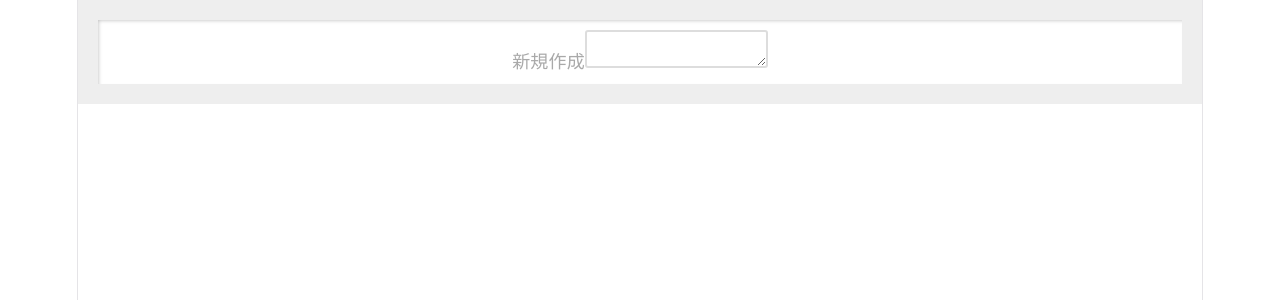
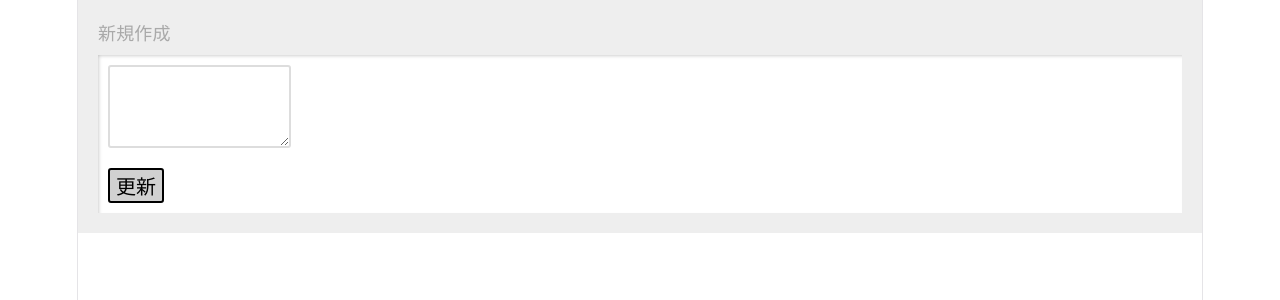
Before and after one commit to koguchi-e/react-memo-app, a React (Vite) app: page / in a window 1280 px wide. Shown: the top 300 px of the page. Built offline with nearby package versions, Linux system fonts and the light colour scheme.

Commit message:
更新ボタンを追加

```diff
--- a/src/App.css
+++ b/src/App.css
@@ -11,9 +11,25 @@
 
 .label {
   color: darkgray;
+  display: flex;
+  justify-content: flex-start;
+  margin-bottom: 0.5em;
 }
 
 .textarea-form {
   border-radius: 3px;
   border: 2px solid #ddd;
+  display: flex;
+  justify-content: flex-start;
 }
+
+.button {
+  background-color: #d1d1d1;
+  color: black;
+  font-size: 20px;
+  border-radius: 3px;
+  border: 2px solid black;
+  margin-top: 1em;
+  display: flex;
+  justify-content: flex-start;
+}
--- a/src/App.jsx
+++ b/src/App.jsx
@@ -6,16 +6,20 @@ function App() {
 
   return (
     <div className="app-background">
+      <label htmlFor="memo-input" className="label">
+        <b>新規作成</b>
+      </label>
       <div className="container">
-        <label htmlFor="memo-input" className="label">
-          新規作成
-        </label>
         <textarea
           id="memo-input"
           value={input}
           onChange={(e) => setInput(e.target.value)}
           className="textarea-form"
+          rows={5}
         ></textarea>
+        <button type="submit" className="button">
+          更新
+        </button>
       </div>
     </div>
   );
```
